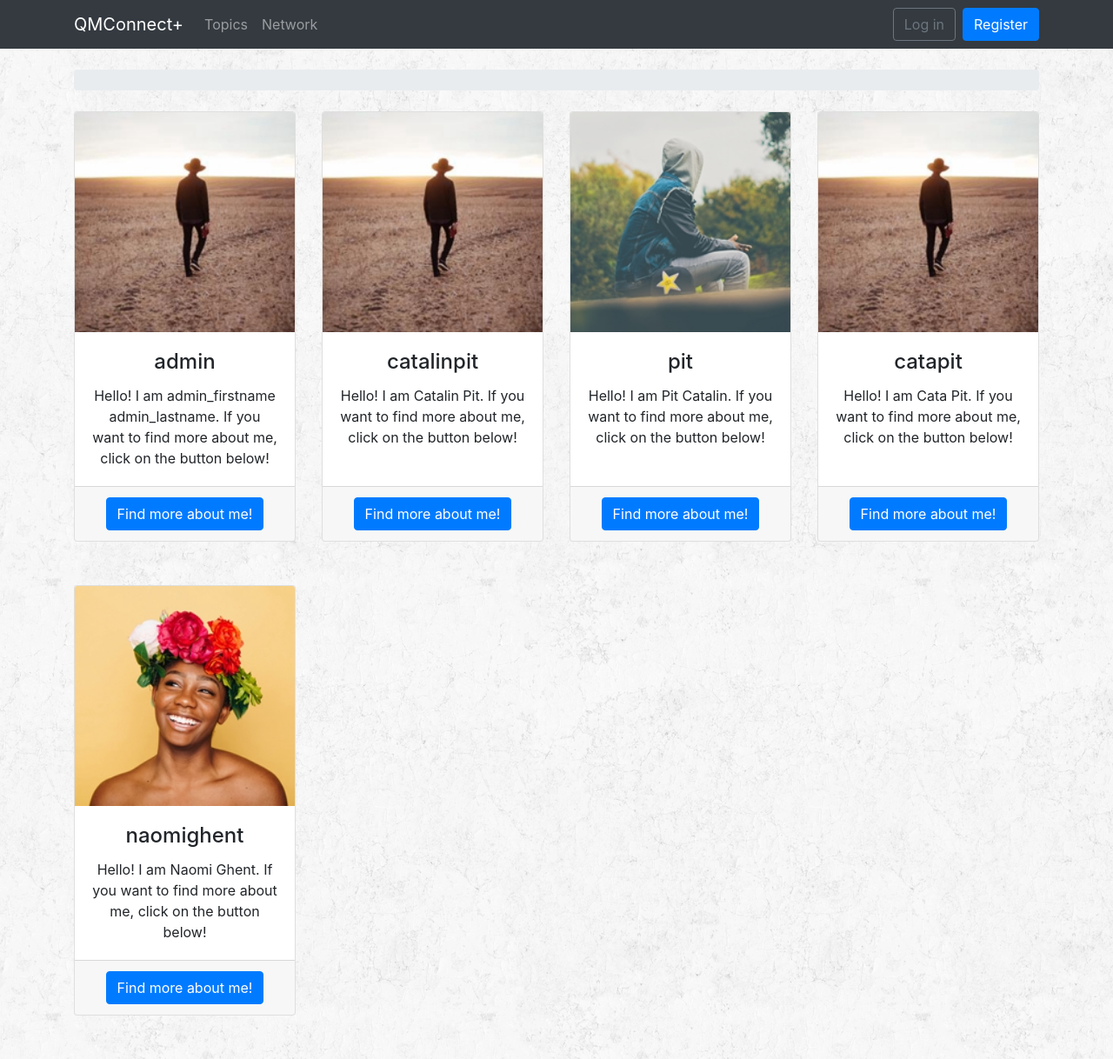
After one commit to dan-grant-hunter/qmconnect, a Django app: page /network/ in a window 1280 px wide. The commit adds this page. Shown: the whole page at 87% size. Run offline with Django 3.2, Linux system fonts and the light colour scheme; data comes from the database, SQL or seed files in the repository; both versions use the stored data as it was after the commit; some libraries are stand-ins or nearby versions.

Commit message:
stylized network page

```diff
--- a/accounts/models.py
+++ b/accounts/models.py
@@ -11,9 +11,9 @@ class Interest(models.Model):
 
 class Profile(models.Model):
     YEAR = (
-        ('1', '1st Year'),
-        ('2', '2nd Year'),
-        ('3', '3rd Year'),
+        ('1', '1st year'),
+        ('2', '2nd year'),
+        ('3', '3rd year'),
     )
 
     SUBJECT = (
--- a/accounts/views.py
+++ b/accounts/views.py
@@ -6,6 +6,7 @@ from .forms import RegisterForm, ProfileForm
 from django.urls import reverse_lazy
 from django.utils.decorators import method_decorator
 from django.contrib.auth.decorators import login_required
+from .models import Profile
 
 # Create your views here.
 def register(request):
@@ -33,7 +34,7 @@ def register(request):
 @method_decorator(login_required, name='dispatch')
 class AccountUpdateView(UpdateView):
     model = User
-    fields = ('first_name', 'last_name', 'email', )
+    fields = ('first_name', 'last_name', 'email',)
     template_name = 'account_update.html'
     success_url = reverse_lazy('account_update')
 
--- a/qa/urls.py
+++ b/qa/urls.py
@@ -3,7 +3,7 @@ from . import views as qa_views
 
 app_name = 'qa'
 urlpatterns = [
-    path('tests/', qa_views.tests, name='tests'),
+    path('network/', qa_views.network, name='network'),
     path('', qa_views.latest, name='latest'),
     path('topics/', qa_views.TopicsView.as_view(), name='home'),
     path('topics/<int:pk>/', qa_views.QuestionsView.as_view(), name = 'topic_questions'),
--- a/qa/views.py
+++ b/qa/views.py
@@ -8,6 +8,7 @@ from django.views.generic import UpdateView
 from django.utils import timezone
 from django.utils.decorators import method_decorator
 from django.views.generic import ListView
+from accounts.models import Interest
 
 class TopicsView(ListView):
     model = Topic
@@ -148,8 +149,7 @@ def latest(request):
     questions = Question.objects.order_by('-last_updated')[:10]
     return render(request, 'latest.html', {'answers': answers, 'questions': questions})
 
-def tests(request):
+def network(request):
     questions = Question.objects.all()
-    interests = '1'
     users = User.objects.all()
-    return render(request, 'tests.html', {'users': users, 'questions': questions, 'interests': interests})
+    return render(request, 'network.html', {'users': users, 'questions': questions})
--- a/static/css/style.css
+++ b/static/css/style.css
@@ -5,3 +5,7 @@ body {
 .top-padding {
   padding-top: 50px;
 }
+
+.bottom-padding {
+  padding-bottom: 50px;
+}
--- a/templates/base.html
+++ b/templates/base.html
@@ -1,4 +1,5 @@
-{% load static %}<!DOCTYPE html>
+{% load static %}
+<!DOCTYPE html>
 <html>
 <head>
   <meta charset="utf-8">
@@ -17,14 +18,17 @@
       </button>
       <div class="collapse navbar-collapse" id="mainMenu">
         <ul class="navbar-nav mr-auto">
-          <li class="nav-item active">
+          <li class="nav-item">
             <a class="nav-link" href="{% url 'qa:home' %}">Topics</a>
+          </li>
+          <li class="nav-item">
+            <a class="nav-link" href="{% url 'qa:network' %}">Network</a>
           </li>
         </ul>
         {% if user.is_authenticated %}
         <ul class="navbar-nav ml-auto">
           <li class="nav-item dropdown">
-            <a class="nav-link dropdown-toggle" href="#" id="userMenu" data-toggle="dropdown" aria-haspopup="true" aria-expanded="false"> {{ user.username }} </a>
+            <a class="btn btn-secondary dropdown-toggle" href="#" id="userMenu" data-toggle="dropdown" aria-haspopup="true" aria-expanded="false"> {{ user.username }} </a>
             <div class="dropdown-menu dropdown-menu-right" aria-labelledby="userMenu">
               <a class="dropdown-item" href="{% url 'account_update' %}">My account</a>
               <a class="dropdown-item" href="{% url 'password_update' %}">Change Password</a>
@@ -54,8 +58,8 @@
   </div>
 
   {% endblock body %}
+  <script src="{% static 'javascript/popper.min.js' %}"></script>
   <script src="{% static 'javascript/jquery-3.3.1.min.js' %}"></script>
-  <script src="{% static 'javascript/popper.min.js' %}"></script>
   <script src="{% static 'javascript/bootstrap.min.js' %}"></script>
 </body>
 </html>
--- /dev/null
+++ b/templates/network.html
@@ -0,0 +1,61 @@
+{% extends 'base.html' %}
+{% block content %}
+
+<div class="row text-center">
+  {% for user in users %}
+  <div class="col-3 bottom-padding">
+    <div class="card h-100">
+      <img class="card-img-top" src="/profile_images/{{ user.profile.image }}" alt="User profile picture">
+      <div class="card-body">
+        <h4 class="card-title">{{ user }}</h4>
+        <p class="card-text">
+          Hello! I am {{ user.get_full_name }}.
+          If you want to find more about me, click on the button below!
+        </p>
+      </div>
+      <div class="card-footer">
+        <!-- Button trigger modal -->
+        <button type="button" class="btn btn-primary" data-toggle="modal" data-target="#{{ user }}">
+          Find more about me!
+        </button>
+
+        <!-- Modal -->
+        <div class="modal fade" id="{{ user }}" tabindex="-1" role="dialog" aria-labelledby="exampleModalLabel" aria-hidden="true">
+          <div class="modal-dialog" role="document">
+            <div class="modal-content">
+              <div class="modal-header">
+                <h5 class="modal-title">{{ user }}</h5>
+                <button type="button" class="close" data-dismiss="modal" aria-label="Close">
+                  <span aria-hidden="true">&times;</span>
+                </button>
+              </div>
+              <div class="modal-body">
+                <p class="card-text">I am studying {{ user.profile.get_subject_display }} and I am in my {{ user.profile.get_universityYear_display }}. I am interested in:
+                  <ul class="list-group">
+                    {% for interest in user.profile.interest.all %}
+                      <li class="list-group-item">{{ interest }}</li>
+                    {% endfor %}
+                  </ul>
+                </p>
+                <p class="card-text">
+                  <strong>Other details about me:</strong>
+                  <ul class="list-group">
+                    <li class="list-group-item">Date of birth: {{ user.profile.dob }}</li>
+                    <li class="list-group-item">Email address: {{ user.email }}</li>
+                  </ul>
+                </p>
+                <p class="card-text">Contact me if you want.</p>
+              </div>
+              <div class="modal-footer">
+                <button type="button" class="btn btn-secondary" data-dismiss="modal">Close</button>
+              </div>
+            </div>
+          </div>
+        </div>
+      </div>
+    </div>
+  </div>
+  {% endfor %}
+</div>
+
+{% endblock content %}
```
Also changed, not shown: templates/tests.html (deleted, +0 -17 lines), db.sqlite3, 3 other files.
